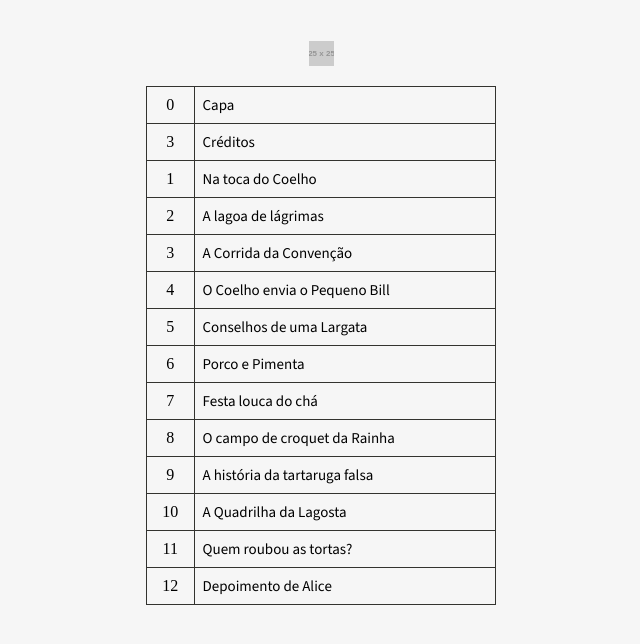
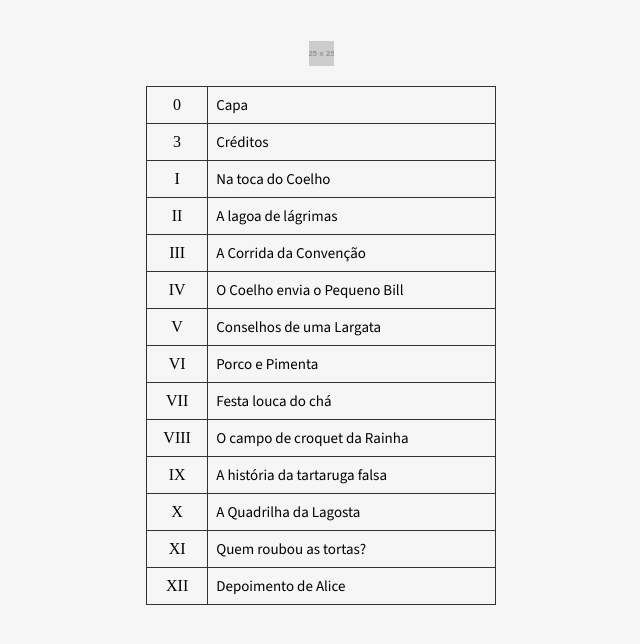
Before and after one commit to nayanesenhorinha/abelhinha, a React (Vite) app: page / in a window 1280 px wide. Both pictures are taken after a click on the button 621 px from the left and 765 px from the top of the page. Shown: the top 644 px of the page, without its empty margins (319-959 px from the left). Built offline with nearby package versions, Linux system fonts and the light colour scheme.

Commit message:
Update Contents.jsx

```diff
--- a/src/components/Contents.jsx
+++ b/src/components/Contents.jsx
@@ -40,7 +40,7 @@ const Contents = ({ goToChapter, onPrev, onNext, goToCover }) => {
 
     {Object.entries(chapters).map(([chapterNumber, chapterData], index) => (
       <tr key={chapterNumber}>
-        <td className="lista_topico">{Number(chapterNumber)}</td>
+        <td className="lista_topico">{chapterData.chap}</td>
         <td>
           <button className="lista-item" onClick={() => goToChapter(Number(chapterNumber) + 4)}>
             {chapterData.title}
```
